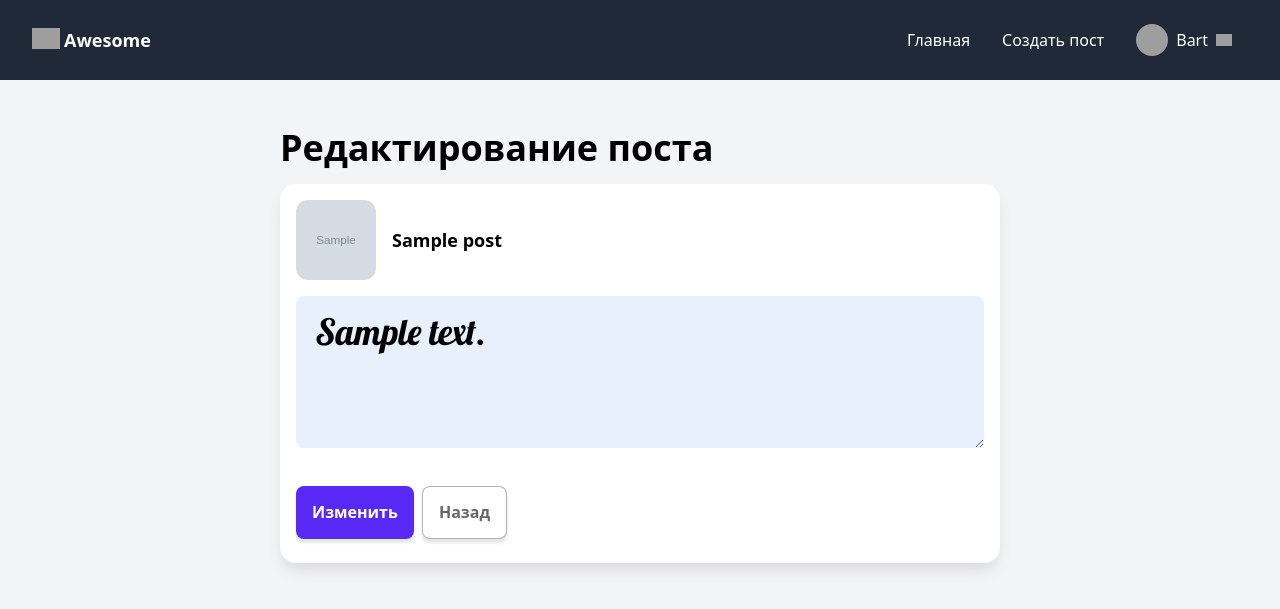
After one commit to serj2626/dj-awesome, a Django app: page /post/edit/00000000-0000-0000-0000-000000000001/ in a window 1280 px wide. The commit adds this page. Shown: the top 609 px of the page. Run offline with Django 5.2, Linux system fonts and the light colour scheme; tables that the repository leaves empty hold one stand-in row (values such as "Sample post"); grey boxes marked "Sample" are stand-in pictures; some libraries are stand-ins or nearby versions; grey boxes are pictures that could not be loaded.

Commit message:
add edit form for posts

```diff
--- a/core/urls.py
+++ b/core/urls.py
@@ -1,10 +1,11 @@
 from django.contrib import admin
 from django.urls import path, include
-from posts.views import PostCreateView, HomeView, post_delete_view
+from posts.views import PostCreateView, HomeView, post_delete_view, PostEditView
 
 urlpatterns = [
     path('admin/', admin.site.urls),
     path('', HomeView.as_view(), name='home'),
     path('post/create/', PostCreateView.as_view(), name='post_create'),
     path('post/delete/<pk>/', post_delete_view, name='post_delete'),
+    path('post/edit/<pk>/', PostEditView.as_view(), name='post_edit'),
 ]
--- a/posts/forms.py
+++ b/posts/forms.py
@@ -14,3 +14,16 @@ class PostCreateForm(forms.ModelForm):
                                           'rows': 2, 'cols': 20,
                                           'class': 'font1 text-4xl'}),
         }
+
+
+class PostEditForm(forms.ModelForm):
+    class Meta:
+        model = Post
+        fields = ('body', )
+        labels = {
+            'body' : '',
+
+        }
+        widgets = {
+            'body' : forms.Textarea(attrs={'rows': 3, 'class': 'font1 text-4xl'}),
+        }
--- a/posts/views.py
+++ b/posts/views.py
@@ -1,13 +1,15 @@
 from django.shortcuts import redirect, render
 from .models import Post
-from .forms import PostCreateForm
+from .forms import PostCreateForm, PostEditForm
 from django.views.generic import CreateView, ListView
 from django.urls import reverse_lazy
 from django.http import HttpResponseRedirect
 from bs4 import BeautifulSoup
 from .service import get_data_for_post
-from django.views.generic.edit import DeleteView
+from django.views.generic.edit import DeleteView, UpdateView
 from django.views import View
+from django.contrib import messages
+from django.contrib.messages.views import SuccessMessageMixin
 
 
 class HomeView(ListView):
@@ -16,10 +18,11 @@ class HomeView(ListView):
     context_object_name = "posts"
 
 
-class PostCreateView(CreateView):
+class PostCreateView(SuccessMessageMixin, CreateView):
     model = Post
     form_class = PostCreateForm
     template_name = "posts/post_create.html"
+    success_message = "Пост успешно создан"
     success_url = reverse_lazy('home')
 
     def form_valid(self, form):
@@ -39,6 +42,16 @@ def post_delete_view(request, pk):
 
     if request.method == 'POST':
         post.delete()
+        messages.success(request, 'Пост успешно удален')
         return redirect('home')
     else:
-        return render(request,"posts/post_delete.html", context={'post': post})
+        return render(request, "posts/post_delete.html", context={'post': post})
+
+
+class PostEditView(SuccessMessageMixin, UpdateView):
+    model = Post
+    form_class = PostEditForm
+    template_name = "posts/post_edit.html"
+    success_url = reverse_lazy('home')
+    success_message = "Пост успешно отредактирован"
+    context_object_name = 'post'
--- a/templates/posts/post.html
+++ b/templates/posts/post.html
@@ -52,7 +52,7 @@
             1
           </div>
           <a href="">Лайки</a>
-          <a href="">Редактировать</a>
+          <a href="{% url 'post_edit' post.id %}">Редактировать</a>
           <a href="{% url 'post_delete'  post.id %}">Удалить</a>
         </div>
       </div>
--- /dev/null
+++ b/templates/posts/post_edit.html
@@ -0,0 +1,24 @@
+{% extends 'layouts/b.html' %}
+
+{% block content %}
+
+<h1>Редактирование поста</h1>
+<div class="card p-4">
+    <div class="flex items-center mb-4">
+        <img class="w-20 h-20 object-cover rounded-xl mr-4" src="{{ post.image }}">
+        <h3 class="text-lg font-bold">{{ post.title }}</h3>
+    </div>
+
+    <div class="pb-2">
+        <form method='POST'>
+            {% csrf_token %}
+            {{ form }}
+            <div class="pt-4">
+                <button type="submit">Изменить</button>
+                <a class="button secondaryAction ml-1" href="{{ request.META.HTTP_REFERER }}">Назад</a>
+            </div>
+        </form>
+    </div>
+</div>
+
+{% endblock %}
```
